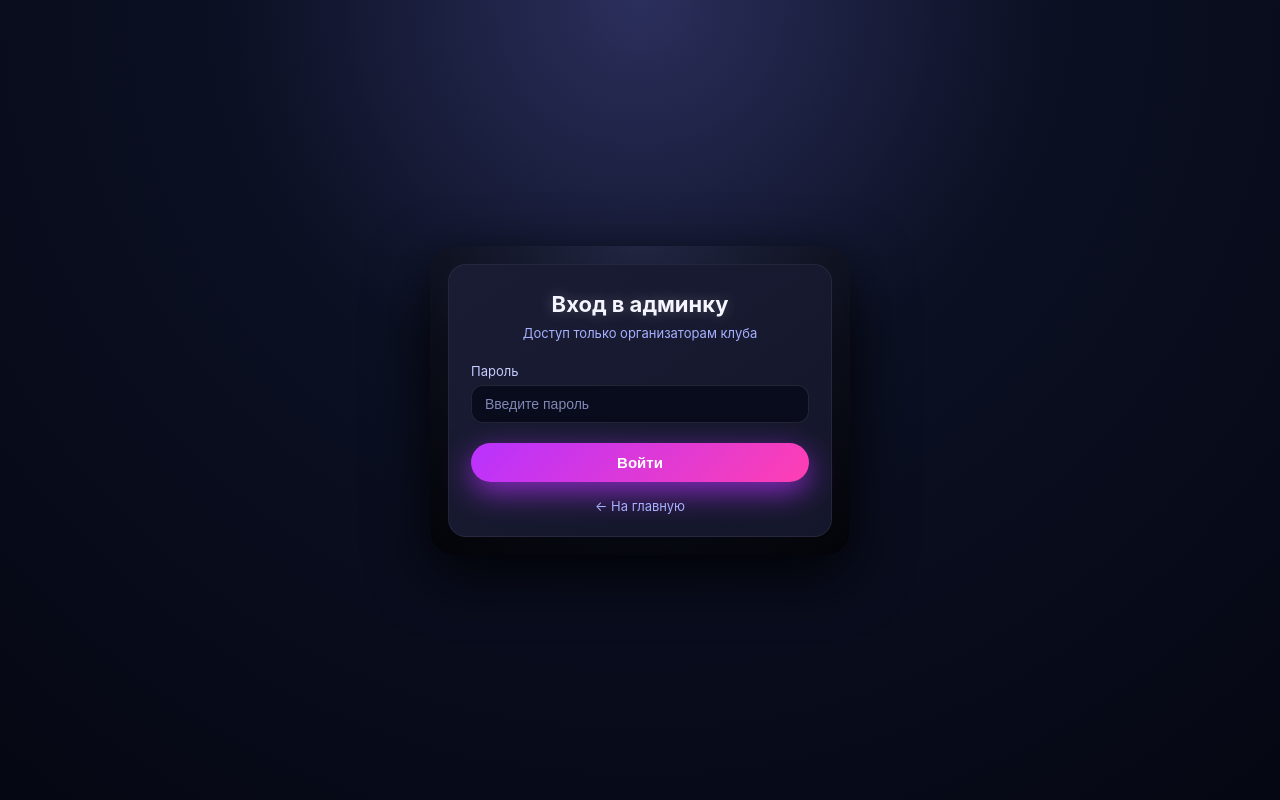
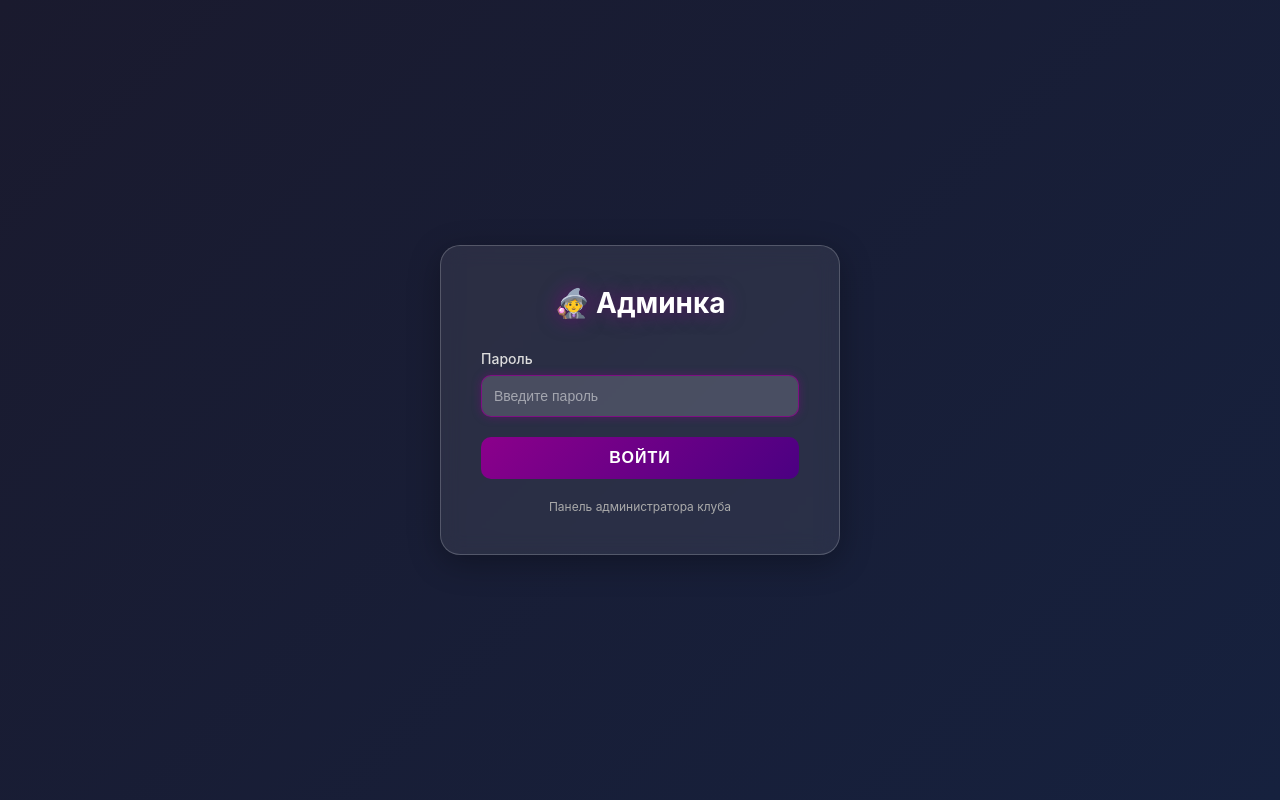
Before and after one commit to timka191010/witch-bot-update, a Flask app: template api/templates/admin_login.html in a window 1280 px wide. Run offline with Flask 3, Linux system fonts and the light colour scheme; the template is opened without the code that fills it, so the values that code supplies are empty.

Commit message:
Update admin_login.html

```diff
--- a/api/templates/admin_login.html
+++ b/api/templates/admin_login.html
@@ -3,149 +3,144 @@
 <head>
     <meta charset="UTF-8">
     <meta name="viewport" content="width=device-width, initial-scale=1.0">
-    <title>Админка клуба</title>
+    <title>Вход в админку</title>
     <style>
-        * { margin: 0; padding: 0; box-sizing: border-box; }
+        * {
+            margin: 0;
+            padding: 0;
+            box-sizing: border-box;
+        }
 
         body {
-            font-family: -apple-system, BlinkMacSystemFont, 'Segoe UI', sans-serif;
-            background: radial-gradient(circle at top, #2b2f5c 0%, #0b1023 40%, #050712 100%);
+            font-family: -apple-system, BlinkMacSystemFont, 'Segoe UI', Arial, sans-serif;
+            background: linear-gradient(135deg, #1a1a2e 0%, #16213e 100%);
             min-height: 100vh;
             display: flex;
             align-items: center;
             justify-content: center;
-            padding: 16px;
-            color: #f5f5ff;
+            padding: 20px;
         }
 
-        .shell {
-            background: radial-gradient(circle at top, rgba(255,255,255,0.04), rgba(0,0,0,0.7));
-            border-radius: 24px;
-            padding: 18px;
-            box-shadow: 0 18px 60px rgba(0,0,0,0.85);
+        .login-box {
+            background: rgba(255, 255, 255, 0.08);
+            backdrop-filter: blur(10px);
+            border: 1px solid rgba(255, 255, 255, 0.2);
+            border-radius: 20px;
+            padding: 40px;
+            max-width: 400px;
             width: 100%;
-            max-width: 420px;
-        }
-
-        .inner {
-            background: linear-gradient(145deg, #191c33, #14172b);
-            border-radius: 18px;
-            padding: 26px 22px 22px;
-            border: 1px solid rgba(255,255,255,0.06);
+            box-shadow: 0 8px 32px rgba(0, 0, 0, 0.3);
         }
 
         h1 {
+            color: #fff;
             text-align: center;
-            font-size: 22px;
-            margin-bottom: 8px;
-            text-shadow: 0 0 14px rgba(255,255,255,0.25);
+            margin-bottom: 30px;
+            font-size: 28px;
+            text-shadow: 0 0 20px rgba(139, 0, 139, 0.6);
         }
 
-        .subtitle {
-            text-align: center;
-            font-size: 13px;
-            color: #a7b0ff;
-            margin-bottom: 22px;
+        .form-group {
+            margin-bottom: 20px;
         }
-
-        .form-group { margin-bottom: 16px; }
 
         label {
             display: block;
-            margin-bottom: 6px;
-            font-size: 13px;
-            color: #c7ccff;
+            color: #ddd;
+            margin-bottom: 8px;
+            font-weight: 500;
+            font-size: 14px;
         }
 
-        input {
+        input[type="password"] {
             width: 100%;
-            padding: 10px 13px;
-            border-radius: 12px;
-            border: 1px solid rgba(255,255,255,0.1);
-            background: rgba(9, 12, 28, 0.95);
-            color: #f5f5ff;
+            padding: 12px;
+            background: rgba(255, 255, 255, 0.1);
+            border: 1px solid rgba(255, 255, 255, 0.2);
+            border-radius: 10px;
+            color: #fff;
             font-size: 14px;
-            transition: all 0.15s ease;
+            transition: all 0.3s ease;
         }
 
-        input::placeholder { color: #8087b5; }
+        input[type="password"]:focus {
+            outline: none;
+            background: rgba(255, 255, 255, 0.15);
+            border-color: rgba(139, 0, 139, 0.8);
+            box-shadow: 0 0 10px rgba(139, 0, 139, 0.4);
+        }
 
-        input:focus {
-            outline: none;
-            border-color: #7c8cff;
-            box-shadow: 0 0 0 1px rgba(124,140,255,0.7), 0 0 12px rgba(124,140,255,0.4);
-            background: rgba(12,16,40,0.98);
+        input[type="password"]::placeholder {
+            color: rgba(255, 255, 255, 0.5);
         }
 
         button {
             width: 100%;
-            padding: 11px;
-            border-radius: 999px;
+            padding: 12px;
+            background: linear-gradient(135deg, #8B008B, #4B0082);
             border: none;
-            background: linear-gradient(135deg, #b832ff, #ff3fb3);
-            color: #ffffff;
-            font-size: 15px;
-            font-weight: 600;
+            border-radius: 10px;
+            color: #fff;
+            font-size: 16px;
+            font-weight: bold;
             cursor: pointer;
-            box-shadow: 0 10px 30px rgba(184,50,255,0.7);
-            transition: all 0.15s ease;
-            margin-top: 4px;
+            transition: all 0.3s ease;
+            text-transform: uppercase;
+            letter-spacing: 1px;
         }
 
         button:hover {
-            transform: translateY(-1px);
-            box-shadow: 0 14px 40px rgba(184,50,255,0.85);
+            transform: translateY(-2px);
+            box-shadow: 0 6px 20px rgba(139, 0, 139, 0.5);
+        }
+
+        button:active {
+            transform: scale(0.98);
         }
 
         .error {
-            margin-bottom: 16px;
+            display: none;
+            background: rgba(255, 100, 100, 0.15);
+            color: #FF6B6B;
             padding: 12px;
             border-radius: 10px;
-            font-size: 13px;
-            color: #fecaca;
-            background: rgba(127, 29, 29, 0.35);
-            border: 1px solid rgba(248, 113, 113, 0.7);
+            margin-bottom: 20px;
+            border: 1px solid rgba(255, 100, 100, 0.4);
             text-align: center;
         }
 
-        .back-link {
-            margin-top: 16px;
-            text-align: center;
-            font-size: 13px;
+        .error.show {
+            display: block;
         }
 
-        .back-link a {
-            color: #a7b0ff;
-            text-decoration: none;
-        }
-
-        .back-link a:hover {
-            text-decoration: underline;
+        .info {
+            text-align: center;
+            color: #aaa;
+            font-size: 12px;
+            margin-top: 20px;
         }
     </style>
 </head>
 <body>
-<div class="shell">
-    <div class="inner">
-        <h1>Вход в админку</h1>
-        <p class="subtitle">Доступ только организаторам клуба</p>
+    <div class="login-box">
+        <h1>🧙‍♀️ Админка</h1>
 
         {% if error %}
-        <div class="error">{{ error }}</div>
+        <div class="error show">{{ error }}</div>
         {% endif %}
 
         <form method="POST">
             <div class="form-group">
-                <label>Пароль</label>
-                <input type="password" name="password" placeholder="Введите пароль" required>
+                <label for="password">Пароль</label>
+                <input type="password" id="password" name="password" placeholder="Введите пароль" required autofocus>
             </div>
+
             <button type="submit">Войти</button>
         </form>
 
-        <div class="back-link">
-            <a href="{{ url_for('index_page') }}">← На главную</a>
+        <div class="info">
+            Панель администратора клуба
         </div>
     </div>
-</div>
 </body>
 </html>
```
